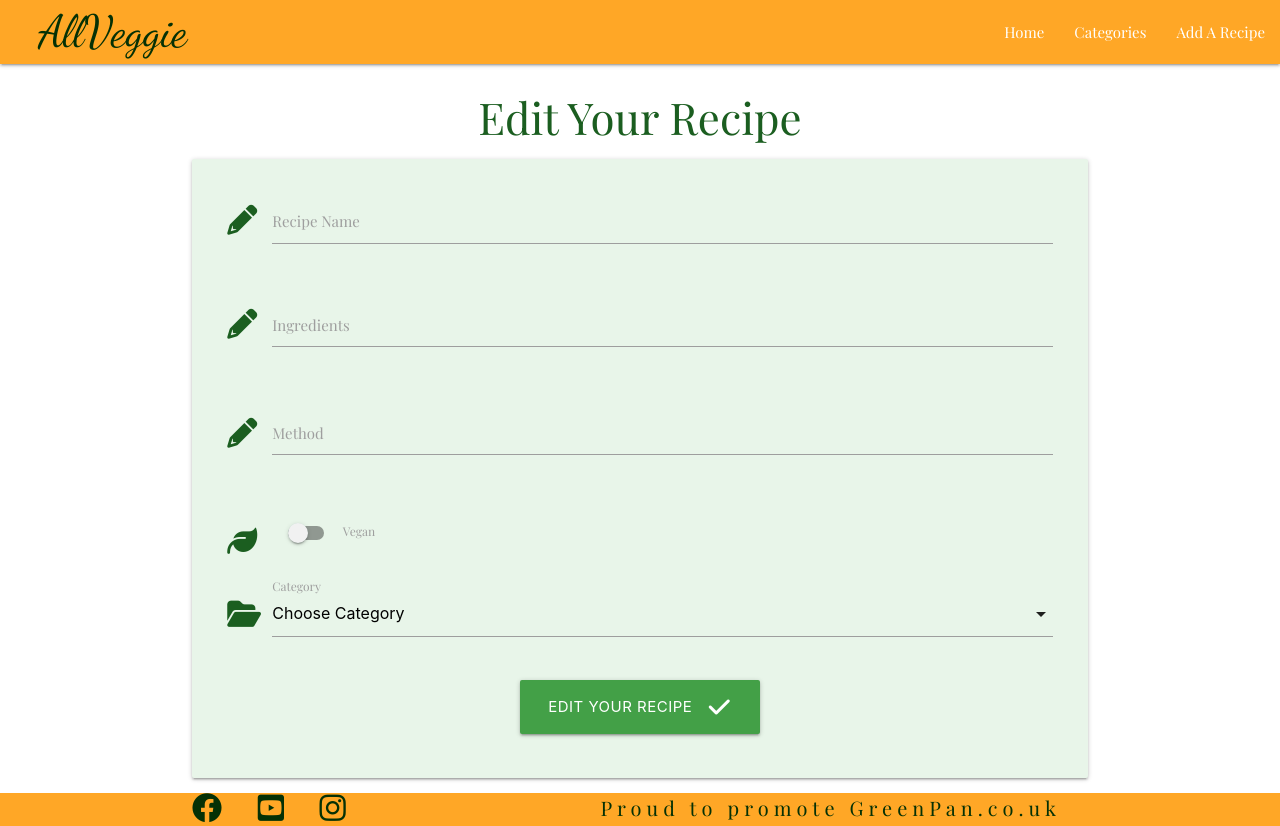
After one commit to CarylThom/AllVeggie, a Flask app: template taskmanager/templates/edit_recipe.html in a window 1280 px wide. The commit adds this page. Run offline with Flask 2, Linux system fonts and the light colour scheme; the template is opened without the code that fills it, so the values that code supplies are empty; some libraries are stand-ins or nearby versions.

Commit message:
Add edit recipe function

```diff
--- /dev/null
+++ b/taskmanager/templates/edit_recipe.html
@@ -0,0 +1,88 @@
+{% extends "base.html" %}
+{% block content %}
+
+<h3 class="green-text text-darken-4 center-align">Edit Your Recipe</h3>
+
+<div class="row card-panel green lighten-5">
+    <form class="col s12" method="POST" action="{{ url_for('edit_recipe', recipe_id=recipe.id) }}">
+
+        <!-- recipe name -->
+        <div class="row">
+            <div class="input-field col s12">
+                <i class="fas fa-pencil-alt prefix green-text text-darken-4"></i>
+                <input id="recipe_name" name="recipe_name" value="{{ recipe.recipe_name }}" minlength="5" maxlength="30" type="text" class="validate"
+                    required>
+                <label for="recipe_name">Recipe Name</label>
+            </div>
+        </div>
+
+        <!-- Recipe ingredients -->
+        <div class="row">
+            <div class="input-field col s12">
+                <i class="fas fa-pencil-alt prefix green-text text-darken-4"></i>
+                <textarea id="recipe_ingredients" name="recipe_ingredients" minlength="5" type="text"
+                    class="materialize-textarea validate" required>
+                    {{- recipe.recipe_ingredients -}}
+                </textarea>
+                <label for="recipe_ingredients">Ingredients</label>
+            </div>
+        </div>
+
+        <!-- Recipe Method -->
+        <div class="row">
+        <div class="input-field col s12">
+            <i class="fas fa-pencil-alt prefix green-text text-darken-4"></i>
+            <textarea id="recipe_method" name="recipe_method" minlength="5" type="text"
+                class="materialize-textarea validate" required>
+                {{- recipe.recipe_method -}}
+            </textarea>
+            <label for="recipe_method">Method</label>
+        </div>
+</div>
+
+<!-- is vegan -->
+<div class="row">
+    <div class="input-field col s12">
+        <div class="switch">
+            <i class="fas fa-leaf prefix green-text text-darken-4"></i>
+            <label for="is_vegan">
+                {% if recipe.is_vegan == True %}
+                <input id="is_vegan" name="is_vegan" type="checkbox" checked>
+            {% else %}
+                <input id="is_vegan" name="is_vegan" type="checkbox">
+            {% endif %}
+                <span class="lever"></span>
+                Vegan
+            </label>
+        </div>
+    </div>
+</div>
+
+<!-- category id -->
+<div class="row">
+    <div class="input-field col s12">
+        <i class="fas fa-folder-open prefix green-text text-darken-4"></i>
+        <select id="category_id" name="category_id" class="validate" required>
+            <option value="" disabled selected>Choose Category</option>
+            {% for category in categories %}
+                        {% if category == recipe.category %}
+                            <option value="{{ category.id }}" selected>{{ category.category_name }}</option>
+                        {% else %}
+                            <option value="{{ category.id }}">{{ category.category_name }}</option>
+                        {% endif %}
+                    {% endfor %}
+        </select>
+        <label for="category_id">Category</label>
+    </div>
+</div>
+<!-- submit button -->
+<div class="row">
+    <div class="col s12 center-align">
+        <button type="submit" class="btn-large green darken-1">
+            Edit Your Recipe <i class="fas fa-check right"></i>
+        </button>
+    </div>
+</div>
+</form>
+
+{% endblock %}
```
Also changed, not shown: taskmanager/routes.py (+15 -3 lines), taskmanager/templates/recipes.html (+5 -2 lines).
